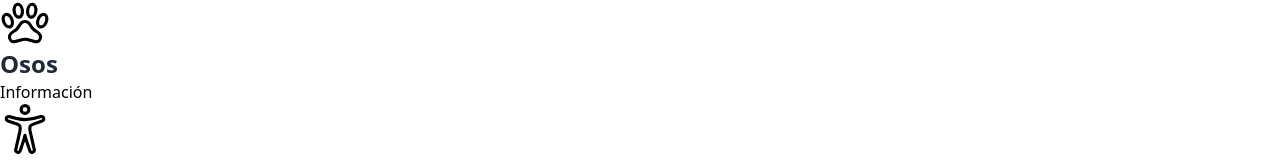
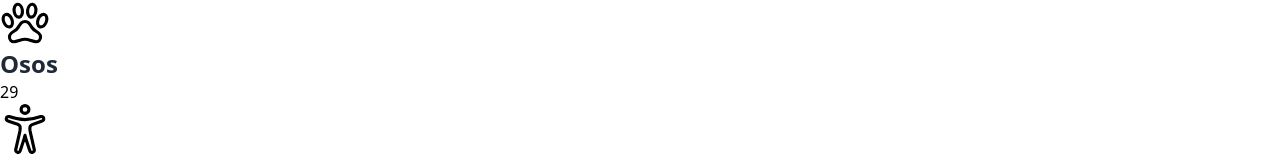
Before and after one commit to danielmateu/zustand_second_visit, a React (Vite) app: page /dashboard in a window 1280 px wide. Shown: the part 782-942 px from the top of the page. Built offline with nearby package versions, Linux system fonts and the light colour scheme.

Commit message:
pasando propiedades computadas

```diff
--- a/src/pages/dashboard/DashboardPage.tsx
+++ b/src/pages/dashboard/DashboardPage.tsx
@@ -1,9 +1,10 @@
 import { IoAccessibilityOutline, IoHeartOutline, IoListOutline, IoLockClosedOutline, IoPawOutline } from 'react-icons/io5';
 import { WhiteCard } from '../../components';
+import useBearStore from '../../stores/bears/bears.store';
 
 export const Dashboard = () => {
 
-
+  const totalBears = useBearStore(state => state.computed.totalBears)
 
   return (
     <>
@@ -16,7 +17,7 @@ export const Dashboard = () => {
         <WhiteCard centered>
           <IoPawOutline size={50} className="text-indigo-600" />
           <h2>Osos</h2>
-          <p>Información</p>
+          <p>{totalBears}</p>
 
         </WhiteCard>
 
--- a/src/stores/bears/bears.store.ts
+++ b/src/stores/bears/bears.store.ts
@@ -11,6 +11,10 @@ interface BearState {
 
     bears: Bear[];
 
+    computed: {
+        totalBears: number
+    }
+
     increaseBlackBears: (by: number) => void
     increasePolarBears: (by: number) => void
     increasePandaBears: (by: number) => void
@@ -18,7 +22,6 @@ interface BearState {
     doNothing: () => void
     addBear: () => void
     clearBears: () => void
-
 }
 
 const useBearStore = create<BearState>()((set, get) => ({
@@ -33,6 +36,12 @@ const useBearStore = create<BearState>()((set, get) => ({
         }
     ],
 
+    computed: {
+        get totalBears() {
+            return get().blackBears + get().polarBears + get().pandaBears
+        }
+    },
+
     increaseBlackBears: (by: number) => set((state) => ({ blackBears: state.blackBears + by })),
     // Sumar polarbears
     increasePolarBears: (by: number) => set((state) => ({ polarBears: state.polarBears + by })),
```
